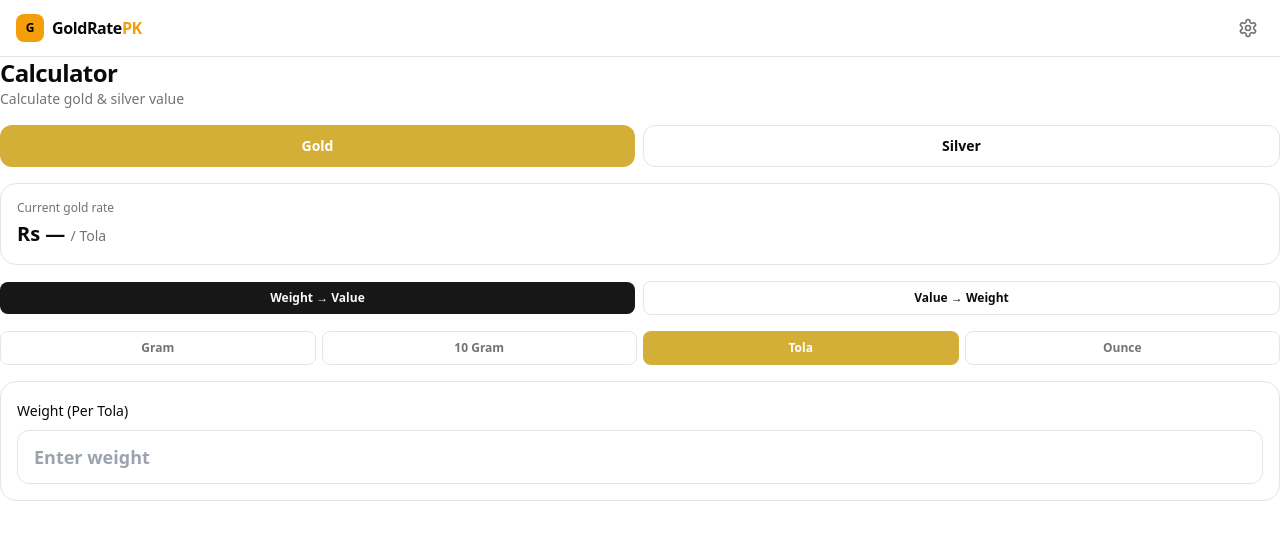
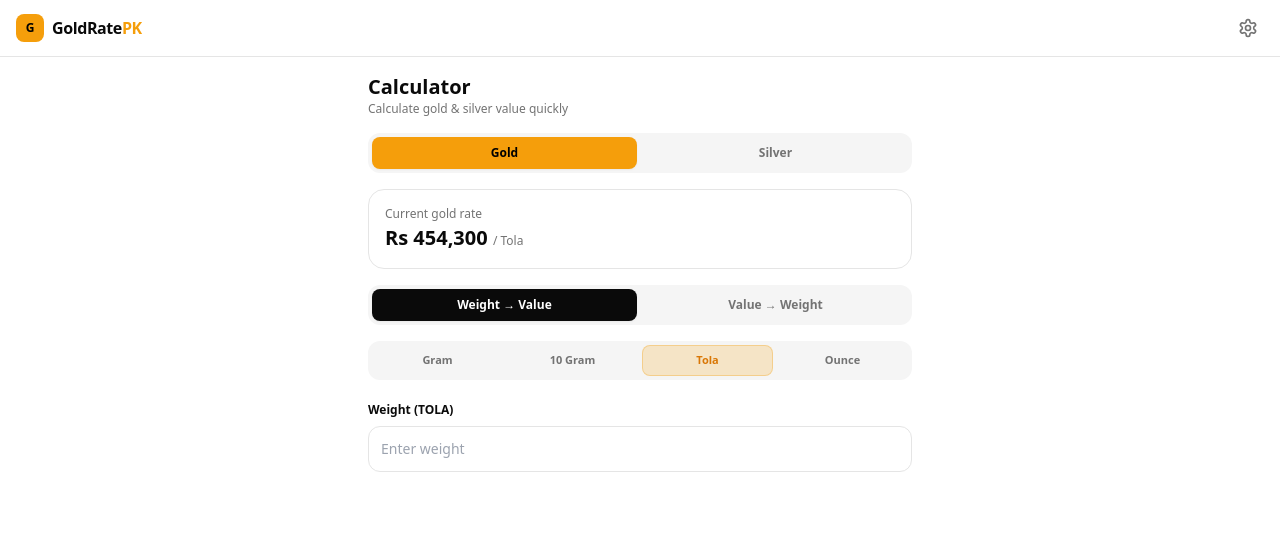
Before and after one commit to naveedmun/Gold, a React (Vite) app: page /calc in a window 1280 px wide. Shown: the top 551 px of the page. Built offline with nearby package versions, Linux system fonts and the light colour scheme; no server answers.

Commit message:
Update Calculator.jsx

```diff
--- a/src/pages/Calculator.jsx
+++ b/src/pages/Calculator.jsx
@@ -1,114 +1,146 @@
-import React, { useState, useEffect } from 'react';
-import { base44 } from '@/api/base44Client';
-import { Loader2 } from 'lucide-react';
-import { UNITS, convertFromTola, formatPKR, formatNumber } from '@/lib/conversions';
+import React, { useState } from 'react';
+import { formatPKR } from '@/lib/conversions';
 
 export default function Calculator() {
-  const [liveData, setLiveData] = useState(null);
-  const [loading, setLoading] = useState(true);
-  const [metal, setMetal] = useState('gold');
-  const [unit, setUnit] = useState('tola');
-  const [quantity, setQuantity] = useState('');
-  const [amount, setAmount] = useState('');
-  const [mode, setMode] = useState('weight');
+  const [metal, setMetal] = useState('gold'); // 'gold' | 'silver'
+  const [mode, setMode] = useState('weightToValue'); // 'weightToValue' | 'valueToWeight'
+  const [unit, setUnit] = useState('tola'); // 'gram' | 'tenGram' | 'tola' | 'ounce'
+  const [inputValue, setInputValue] = useState('');
 
-  useEffect(() => {
-    (async () => {
-      try {
-        const res = await base44.functions.invoke('fetchLiveRates', {});
-        setLiveData(res.data);
-      } catch (e) { console.error(e); }
-      finally { setLoading(false); }
-    })();
-  }, []);
+  // Default market benchmark rates
+  const DEFAULT_GOLD_TOLA = 454300;
+  const DEFAULT_SILVER_TOLA = 6940;
 
-  const perTola = metal === 'gold' ? liveData?.gold_per_tola_pkr : liveData?.silver_per_tola_pkr;
-  const unitPrice = perTola ? convertFromTola(perTola, unit) : 0;
+  const currentRatePerTola = metal === 'gold' ? DEFAULT_GOLD_TOLA : DEFAULT_SILVER_TOLA;
 
-  let totalValue = 0;
-  let calculatedWeight = 0;
+  // Conversions relative to 1 Tola
+  const getFactor = (selectedUnit) => {
+    switch (selectedUnit) {
+      case 'gram':
+        return 1 / 11.6638; // 1 Tola = 11.6638 Grams
+      case 'tenGram':
+        return 10 / 11.6638;
+      case 'tola':
+        return 1;
+      case 'ounce':
+        return 31.1035 / 11.6638;
+      default:
+        return 1;
+    }
+  };
 
-  if (mode === 'weight' && quantity && perTola) {
-    totalValue = unitPrice * parseFloat(quantity);
-  } else if (mode === 'amount' && amount && perTola) {
-    calculatedWeight = parseFloat(amount) / unitPrice;
-  }
+  const calculateResult = () => {
+    const val = parseFloat(inputValue);
+    if (!val || isNaN(val)) return 0;
+
+    const factor = getFactor(unit);
+
+    if (mode === 'weightToValue') {
+      // Input is weight in chosen unit, calculate total price in PKR
+      const pricePerUnit = currentRatePerTola * factor;
+      return val * pricePerUnit;
+    } else {
+      // Input is PKR amount, calculate weight in chosen unit
+      const pricePerUnit = currentRatePerTola * factor;
+      return val / pricePerUnit;
+    }
+  };
+
+  const result = calculateResult();
 
   return (
-    <div className="space-y-4">
+    <div className="space-y-4 max-w-xl mx-auto p-4">
       <div>
-        <h1 className="text-2xl font-bold tracking-tight">Calculator</h1>
-        <p className="text-sm text-muted-foreground">Calculate gold & silver value</p>
+        <h2 className="text-xl font-black text-foreground">Calculator</h2>
+        <p className="text-xs text-muted-foreground">Calculate gold & silver value quickly</p>
       </div>
 
-      {/* Metal toggle */}
-      <div className="flex gap-2">
-        <button onClick={() => setMetal('gold')} className={`flex-1 rounded-xl py-2.5 text-sm font-semibold transition-colors ${metal === 'gold' ? 'bg-[#D4AF37] text-white' : 'bg-card border border-border'}`}>Gold</button>
-        <button onClick={() => setMetal('silver')} className={`flex-1 rounded-xl py-2.5 text-sm font-semibold transition-colors ${metal === 'silver' ? 'bg-[#C0C0C0] text-white' : 'bg-card border border-border'}`}>Silver</button>
+      {/* Metal Selection */}
+      <div className="grid grid-cols-2 gap-1.5 p-1 bg-muted rounded-xl">
+        <button
+          onClick={() => setMetal('gold')}
+          className={`py-2 text-xs font-bold rounded-lg transition-all ${
+            metal === 'gold' ? 'bg-amber-500 text-black shadow-sm' : 'text-muted-foreground'
+          }`}
+        >
+          Gold
+        </button>
+        <button
+          onClick={() => setMetal('silver')}
+          className={`py-2 text-xs font-bold rounded-lg transition-all ${
+            metal === 'silver' ? 'bg-slate-400 text-black shadow-sm' : 'text-muted-foreground'
+          }`}
+        >
+          Silver
+        </button>
       </div>
 
-      {/* Live rate display */}
-      <div className="rounded-2xl border border-border bg-card p-4">
+      {/* Current Rate Card */}
+      <div className="p-4 rounded-2xl bg-card border border-border">
         <p className="text-xs text-muted-foreground">Current {metal} rate</p>
-        {loading ? (
-          <div className="h-7 w-32 mt-1 animate-pulse rounded bg-muted" />
-        ) : (
-          <p className="text-xl font-bold mt-1">Rs {formatPKR(perTola)} <span className="text-sm text-muted-foreground font-normal">/ Tola</span></p>
-        )}
+        <p className="text-xl font-extrabold text-foreground mt-0.5">
+          Rs {formatPKR(currentRatePerTola)} <span className="text-xs font-normal text-muted-foreground">/ Tola</span>
+        </p>
       </div>
 
-      {/* Mode toggle */}
-      <div className="flex items-center gap-2">
-        <button onClick={() => setMode('weight')} className={`flex-1 rounded-lg py-2 text-xs font-semibold transition-colors ${mode === 'weight' ? 'bg-primary text-primary-foreground' : 'bg-card border border-border'}`}>Weight → Value</button>
-        <button onClick={() => setMode('amount')} className={`flex-1 rounded-lg py-2 text-xs font-semibold transition-colors ${mode === 'amount' ? 'bg-primary text-primary-foreground' : 'bg-card border border-border'}`}>Value → Weight</button>
+      {/* Calculation Mode */}
+      <div className="grid grid-cols-2 gap-1.5 p-1 bg-muted rounded-xl">
+        <button
+          onClick={() => setMode('weightToValue')}
+          className={`py-2 text-xs font-bold rounded-lg transition-all ${
+            mode === 'weightToValue' ? 'bg-foreground text-background shadow-sm' : 'text-muted-foreground'
+          }`}
+        >
+          Weight → Value
+        </button>
+        <button
+          onClick={() => setMode('valueToWeight')}
+          className={`py-2 text-xs font-bold rounded-lg transition-all ${
+            mode === 'valueToWeight' ? 'bg-foreground text-background shadow-sm' : 'text-muted-foreground'
+          }`}
+        >
+          Value → Weight
+        </button>
       </div>
 
-      {/* Unit selector */}
-      <div className="grid grid-cols-4 gap-1.5">
-        {UNITS.map(u => (
-          <button key={u.value} onClick={() => setUnit(u.value)} className={`rounded-lg py-2 text-xs font-semibold transition-colors ${unit === u.value ? 'bg-[#D4AF37] text-white' : 'bg-card border border-border text-muted-foreground'}`}>
-            {u.label.replace('Per ', '')}
+      {/* Unit Selection */}
+      <div className="grid grid-cols-4 gap-1 p-1 bg-muted rounded-xl">
+        {['gram', 'tenGram', 'tola', 'ounce'].map((u) => (
+          <button
+            key={u}
+            onClick={() => setUnit(u)}
+            className={`py-1.5 text-[11px] font-bold rounded-lg transition-all capitalize ${
+              unit === u ? 'bg-amber-500/20 text-amber-600 dark:text-amber-400 border border-amber-500/30' : 'text-muted-foreground'
+            }`}
+          >
+            {u === 'tenGram' ? '10 Gram' : u}
           </button>
         ))}
       </div>
 
-      {/* Input */}
-      <div className="rounded-2xl border border-border bg-card p-4">
-        <label className="text-sm font-medium">
-          {mode === 'weight' ? `Weight (${UNITS.find(u => u.value === unit)?.label})` : 'Amount (PKR)'}
+      {/* Input Field */}
+      <div className="space-y-1.5">
+        <label className="text-xs font-bold text-foreground">
+          {mode === 'weightToValue' ? `Weight (${unit.toUpperCase()})` : 'Amount (PKR)'}
         </label>
         <input
           type="number"
-          inputMode="decimal"
-          value={mode === 'weight' ? quantity : amount}
-          onChange={(e) => mode === 'weight' ? setQuantity(e.target.value) : setAmount(e.target.value)}
-          placeholder={mode === 'weight' ? 'Enter weight' : 'Enter amount in PKR'}
-          className="mt-2 w-full rounded-xl border border-border bg-background px-4 py-3 text-lg font-semibold focus:outline-none focus:ring-2 focus:ring-[#D4AF37]/30"
+          value={inputValue}
+          onChange={(e) => setInputValue(e.target.value)}
+          placeholder={mode === 'weightToValue' ? 'Enter weight' : 'Enter amount in PKR'}
+          className="w-full p-3 rounded-xl border border-border bg-card text-foreground focus:outline-none focus:ring-2 focus:ring-amber-500 text-sm"
         />
       </div>
 
-      {/* Result */}
-      {mode === 'weight' && quantity && (
-        <div className="rounded-2xl border border-[#D4AF37]/20 bg-gradient-to-br from-[#D4AF37]/10 to-transparent p-5">
-          <p className="text-sm text-muted-foreground">Total Value</p>
-          <p className="text-3xl font-bold mt-1">Rs {formatPKR(totalValue)}</p>
-          <div className="mt-3 pt-3 border-t border-border/50 grid grid-cols-2 gap-2 text-xs">
-            <div><span className="text-muted-foreground">Per Gram:</span> Rs {formatPKR(convertFromTola(perTola, 'gram'))}</div>
-            <div><span className="text-muted-foreground">Per Tola:</span> Rs {formatPKR(perTola)}</div>
-            <div><span className="text-muted-foreground">Per 10g:</span> Rs {formatPKR(convertFromTola(perTola, '10gram'))}</div>
-            <div><span className="text-muted-foreground">Per Ounce:</span> Rs {formatPKR(convertFromTola(perTola, 'ounce'))}</div>
-          </div>
-        </div>
-      )}
-
-      {mode === 'amount' && amount && (
-        <div className="rounded-2xl border border-[#D4AF37]/20 bg-gradient-to-br from-[#D4AF37]/10 to-transparent p-5">
-          <p className="text-sm text-muted-foreground">Equivalent Weight</p>
-          <p className="text-3xl font-bold mt-1">{formatNumber(calculatedWeight, 4)} <span className="text-lg text-muted-foreground font-normal">{UNITS.find(u => u.value === unit)?.label.replace('Per ', '').toLowerCase()}</span></p>
-          <div className="mt-3 pt-3 border-t border-border/50 grid grid-cols-2 gap-2 text-xs">
-            <div><span className="text-muted-foreground">In Grams:</span> {formatNumber(calculatedWeight * (unit === 'tola' ? 11.6638 : unit === '10gram' ? 10 : unit === 'ounce' ? 31.1035 : 1), 3)}g</div>
-            <div><span className="text-muted-foreground">In Tola:</span> {formatNumber(calculatedWeight * (unit === 'gram' ? 1/11.6638 : unit === '10gram' ? 0.1 : unit === 'ounce' ? 1/2.6667 : 1), 4)}</div>
-          </div>
+      {/* Calculation Output */}
+      {inputValue && (
+        <div className="p-4 rounded-2xl bg-gradient-to-r from-amber-500/10 via-amber-500/20 to-amber-500/10 border border-amber-500/30 text-center space-y-1">
+          <p className="text-xs font-bold text-amber-700 dark:text-amber-400 uppercase tracking-wider">Estimated Total</p>
+          <p className="text-2xl font-black text-foreground">
+            {mode === 'weightToValue'
+              ? `Rs ${formatPKR(Math.round(result))}`
+              : `${result.toFixed(4)} ${unit.toUpperCase()}`}
+          </p>
         </div>
       )}
     </div>
```
